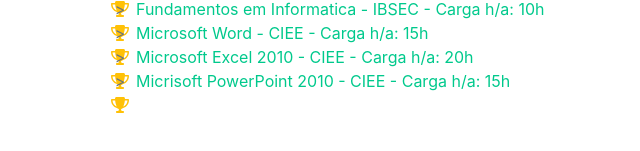
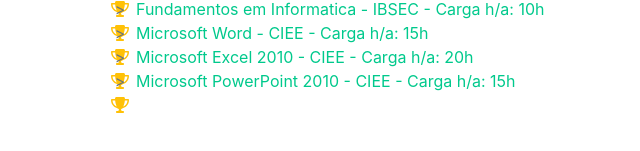
Before and after one commit to johnerik63/Curriculo, a plain HTML site: page index.html in a window 1280 px wide. Shown: the part 4466-4617 px from the top of the page, 224-864 px from the left. Drawn offline with nearby package versions, Linux system fonts and the light colour scheme; some icons are missing; a web font is replaced by a local one.

Commit message:
correção erro de escrita

```diff
--- a/index.html
+++ b/index.html
@@ -208,7 +208,7 @@
                             data-aos-duration="2500">>
                                 <i class="fas fa-trophy text-warning"></i>
                         </span>
-                            <a data-aos="fade-left" data-aos-duration="2500" href="assets/certificados/JohnErikPereiraGomesSilva.MicrisoftPowerPoint2010.pdf"target="_blank"">Micrisoft PowerPoint 2010 - CIEE - Carga h/a: 15h</a>
+                            <a data-aos="fade-left" data-aos-duration="2500" href="assets/certificados/JohnErikPereiraGomesSilva.MicrisoftPowerPoint2010.pdf"target="_blank"">Microsoft PowerPoint 2010 - CIEE - Carga h/a: 15h</a>
                         </li>
                         <li>
                             <span class="fa-li" data-aos="flip-left"
```
